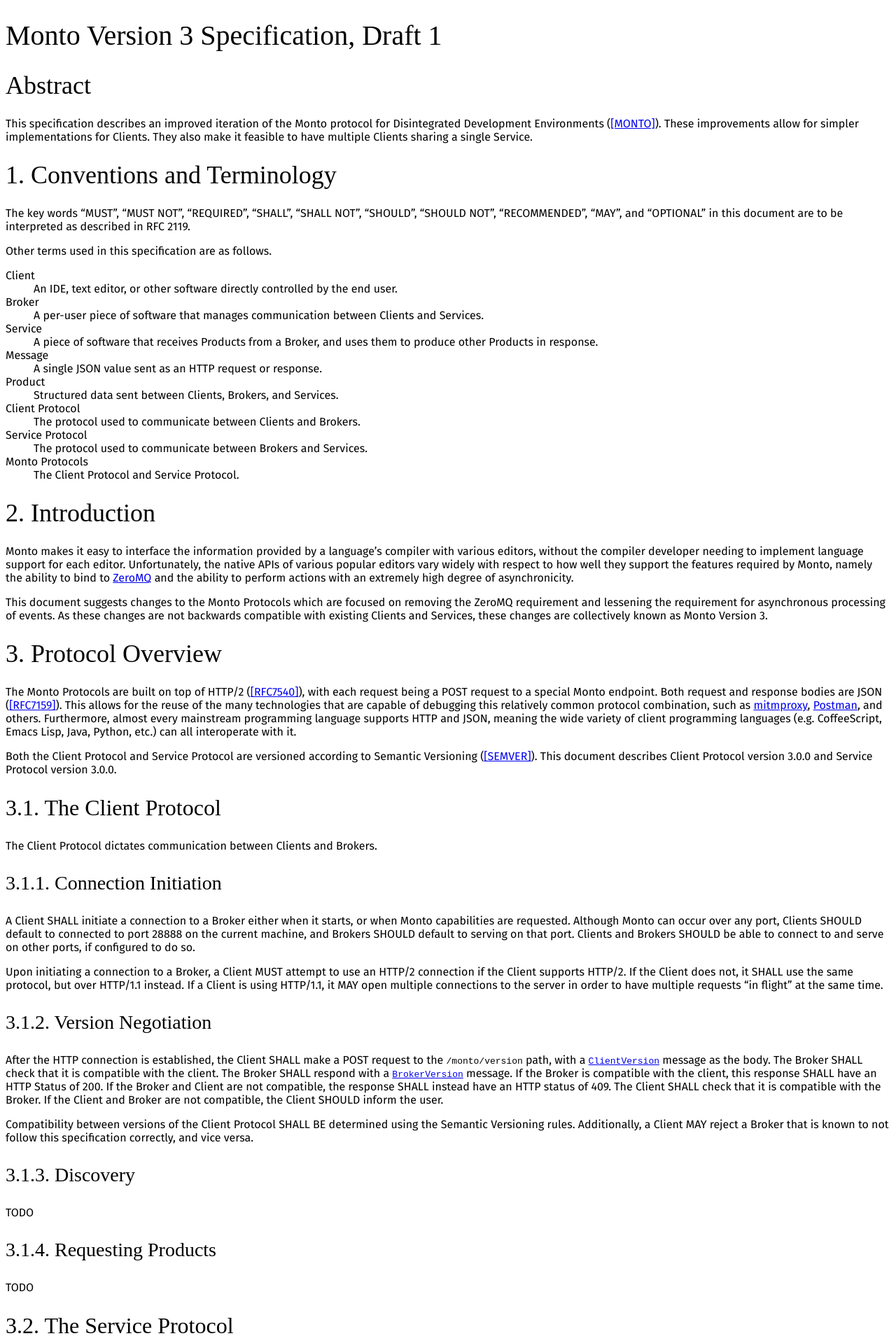
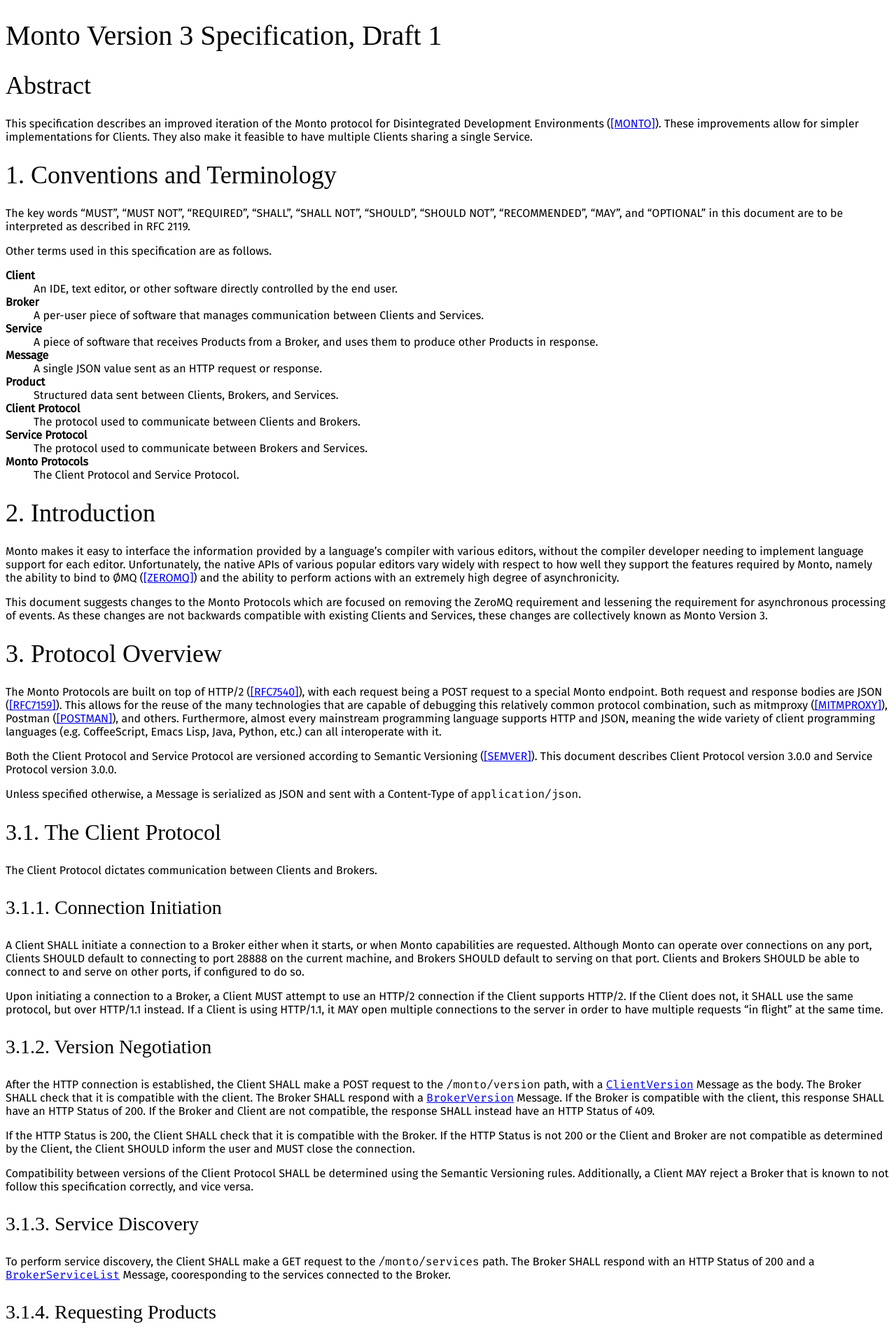
Before and after one commit to remexre/remexre.github.io, a Jekyll site: the page built from _posts/2017-05-19-monto-version-3-specification-draft-1.md, in a window 1280 px wide. Shown: the top 1919 px of the page at 70% size. Built offline with Jekyll 4.4.1, drawn with Linux system fonts in a browser that asks for light colours; some web fonts are replaced; some of the changed text lies outside the part shown.

Commit message:
Finishes Client Protocol docs (minus schemas).

````diff
--- a/_includes/main.css
+++ b/_includes/main.css
@@ -17,3 +17,10 @@
 	font-family: "Fira Sans Extra Condensed";
 	font-weight: 500;
 }
+
+dt { font-weight: bold; }
+
+code, pre {
+	font-family: "Fira Mono";
+	tab-size: 4;
+}
--- a/_posts/2017-05-19-monto-version-3-specification-draft-1.md
+++ b/_posts/2017-05-19-monto-version-3-specification-draft-1.md
@@ -51,8 +51,8 @@
 compiler with various editors, without the compiler developer needing to
 implement language support for each editor. Unfortunately, the native APIs
 of various popular editors vary widely with respect to how well they
-support the features required by Monto, namely the ability to bind to
-[ZeroMQ](http://zeromq.org/) and the ability to perform actions with an
+support the features required by Monto, namely the ability to bind to ØMQ
+([\[ZEROMQ\]](#zeromq)) and the ability to perform actions with an
 extremely high degree of asynchronicity.
 
 This document suggests changes to the Monto Protocols which are focused on
@@ -67,16 +67,19 @@
 with each request being a POST request to a special Monto endpoint. Both
 request and response bodies are JSON ([\[RFC7159\]](#rfc7159)). This
 allows for the reuse of the many technologies that are capable of
-debugging this relatively common protocol combination, such as
-[mitmproxy](https://mitmproxy.org/),
-[Postman](https://www.getpostman.com/), and others. Furthermore, almost
-every mainstream programming language supports HTTP and JSON, meaning the
-wide variety of client programming languages (e.g. CoffeeScript, Emacs
-Lisp, Java, Python, etc.) can all interoperate with it.
+debugging this relatively common protocol combination, such as mitmproxy
+([\[MITMPROXY\]](#mitmproxy)), Postman ([\[POSTMAN\]](#postman)), and
+others. Furthermore, almost every mainstream programming language supports
+HTTP and JSON, meaning the wide variety of client programming languages
+(e.g. CoffeeScript, Emacs Lisp, Java, Python, etc.) can all interoperate
+with it.
 
 Both the Client Protocol and Service Protocol are versioned according to
 Semantic Versioning ([\[SEMVER\]](#semver)). This document describes
 Client Protocol version 3.0.0 and Service Protocol version 3.0.0.
+
+Unless specified otherwise, a Message is serialized as JSON and sent with
+a Content-Type of `application/json`.
 
 ## 3.1. The Client Protocol
 
@@ -85,11 +88,11 @@
 ### 3.1.1. Connection Initiation
 
 A Client SHALL initiate a connection to a Broker either when it starts, or
-when Monto capabilities are requested. Although Monto can occur over any
-port, Clients SHOULD default to connected to port 28888 on the current
-machine, and Brokers SHOULD default to serving on that port. Clients and
-Brokers SHOULD be able to connect to and serve on other ports, if
-configured to do so.
+when Monto capabilities are requested. Although Monto can operate over
+connections on any port, Clients SHOULD default to connecting to port
+28888 on the current machine, and Brokers SHOULD default to serving on
+that port. Clients and Brokers SHOULD be able to connect to and serve on
+other ports, if configured to do so.
 
 Upon initiating a connection to a Broker, a Client MUST attempt to use an
 HTTP/2 connection if the Client supports HTTP/2. If the Client does not,
@@ -101,27 +104,39 @@
 
 After the HTTP connection is established, the Client SHALL make a POST
 request to the `/monto/version` path, with
-a [`ClientVersion`](#411-clientversion) message as the body. The Broker
+a [`ClientVersion`](#411-clientversion) Message as the body. The Broker
 SHALL check that it is compatible with the client. The Broker SHALL
-respond with a [`BrokerVersion`](#421-brokerversion) message. If the
+respond with a [`BrokerVersion`](#421-brokerversion) Message. If the
 Broker is compatible with the client, this response SHALL have an HTTP
 Status of 200. If the Broker and Client are not compatible, the response
-SHALL instead have an HTTP status of 409. The Client SHALL check that it
-is compatible with the Broker. If the Client and Broker are not
-compatible, the Client SHOULD inform the user.
+SHALL instead have an HTTP Status of 409.
 
-Compatibility between versions of the Client Protocol SHALL BE determined
+If the HTTP Status is 200, the Client SHALL check that it is compatible
+with the Broker. If the HTTP Status is not 200 or the Client and Broker
+are not compatible as determined by the Client, the Client SHOULD inform
+the user and MUST close the connection.
+
+Compatibility between versions of the Client Protocol SHALL be determined
 using the Semantic Versioning rules. Additionally, a Client MAY reject
 a Broker that is known to not follow this specification correctly, and
 vice versa.
 
-### 3.1.3. Discovery
+### 3.1.3. Service Discovery
 
-TODO
+To perform service discovery, the Client SHALL make a GET request to the
+`/monto/services` path. The Broker SHALL respond with an HTTP Status of
+200 and a [`BrokerServiceList`](#422-brokerservicelist) Message,
+cooresponding to the services connected to the Broker.
 
 ### 3.1.4. Requesting Products
 
-TODO
+A Client SHALL request Products by making a POST request to the
+`/monto/products` path, with a [`ClientRequest`](#412-clientrequest)
+Message as the body.
+
+The Broker SHALL then acquire the appropriate Products, and respond with
+an HTTP Status of 200 and a [`BrokerResponse`](#423-brokerresponse)
+Message as the body.
 
 ## 3.2. The Service Protocol
 
@@ -202,11 +217,83 @@
 
 #### 4.1.2.1. Schema
 
-TODO
+```json
+{
+	"$schema": "http://json-schema.org/draft-04/schema#",
+	"title": "ClientRequest",
+	"type": "object",
+	"properties": {
+		"path": { "type": "string" },
+		"request": {
+			"type": "array",
+			"minItems": 1,
+			"items": { "$ref": "#/definitions/productRequest" },
+			"uniqueItems": true
+		}
+	},
+	"additionalProperties": false,
+	"required": ["path", "request"],
+	"definitions": {
+		"productName": {
+			"type": "string",
+			"anyOf": [
+				{
+					"type": "string",
+					"enum": [
+						"errors",
+						"highlighting",
+						"outline"
+						// TODO
+					]
+				},
+				{
+					"type": "string",
+					"pattern": "^[a-zA-Z][a-zA-Z0-9]*(\.[a-zA-Z][a-zA-Z0-9]*)*/[a-zA-Z0-9\._-]+$"
+				}
+			]
+		},
+		"productRequest": {
+			"type": "object",
+			"properties": {
+				"product": { "$ref": "#/definitions/productName" },
+				"service": { "$ref": "#/definitions/serviceName" }
+			},
+			"additionalProperties": false,
+			"required": ["product", "service"]
+		},
+		"serviceName": {
+			"type": "string",
+			"pattern": "^[a-zA-Z_][a-zA-Z0-9_]*(\.[a-zA-Z_][a-zA-Z0-9_]*)*$"
+		}
+	}
+}
+```
 
 #### 4.1.2.2. Example
 
-TODO
+```json
+{
+	"path": "/home/example/foo/bar.c",
+	"request": [
+		{
+			"service": "com.example.quux",
+			"product": "highlighting"
+		},
+		{
+			"service": "com.example.quux",
+			"product": "outline"
+		},
+		{
+			"service": "com.example.xyzzy",
+			"product": "errors"
+		},
+		{
+			"service": "com.example.spam",
+			"product": "com.example.spam/eggs"
+		}
+	]
+}
+```
 
 ## 4.2. Broker Messages
 
@@ -267,6 +354,30 @@
 }
 ```
 
+### 4.2.2. `BrokerServiceList`
+
+#### 4.2.2.1. Schema
+
+```json
+```
+
+#### 4.2.2.2. Example
+
+```json
+```
+
+### 4.2.3. `BrokerResponse`
+
+#### 4.2.3.1. Schema
+
+```json
+```
+
+#### 4.2.3.2. Example
+
+```json
+```
+
 ## 4.3. Service Messages
 
 TODO
@@ -298,12 +409,13 @@
 
 # 7. Further Work
 
-## 7.1. MessagePack
+## 7.1. Binary Encoding instead of JSON
 
-A speed boost could potentially be gained by moving to
-[MessagePack](http://msgpack.org/) or a similar format. This could be
-added in a backwards-compatible way by using the existing Content-Type
-negotiation mechanisms in HTTP.
+A speed boost could potentially be gained by using CBOR
+([\[RFC7049\]](#rfc7049)), MessagePack
+([\[MSGPACK\]](http://msgpack.org/)) or a similar format instead of JSON.
+This could be added in a backwards-compatible way by using the existing
+Content-Type negotiation mechanisms in HTTP if desired.
 
 ## 7.2. Asynchronous Communication
 
@@ -316,16 +428,39 @@
 
 ## 8.1. Normative References
 
+[](){:name="json-schema"}
+[JSONSCHEMA]: Wright, A., Ed., and H. Andrews, Ed., "JSON Schema: A Media
+Type for Describing JSON Documents",
+[draft-wright-json-schema-01](https://tools.ietf.org/html/draft-wright-json-schema-01),
+April 2017.
+
+[](){:name="mitmproxy"}
+[MITMPROXY]: "mitmproxy - home",
+[https://mitmproxy.org/](https://mitmproxy.org/).
+
 [](){:name="monto"}
 [MONTO]: Keidel, S., Pfeiffer, W., and S. Erdweg., "The IDE Portability
 Problem and Its Solution in Monto",
 [doi:10.1145/2997364.2997368](http://dx.doi.org/10.1145/2997364.2997368),
 November 2016.
 
+[](){:name="msgpack"}
+[MSGPACK]: Furuhashi, S., "MessagePack: It's like JSON, but fast and
+small.", [https://msgpack.org/](https://msgpack.org/).
+
+[](){:name="postman"}
+[POSTMAN]: "Postman | Supercharge your API workflow",
+[https://www.getpostman.com/](https://www.getpostman.com/).
+
 [](){:name="rfc2119"}
 [RFC2119]: Bradner, S., "Key words for use in RFCs to Indicate Requirement
 Levels", [BCP 14](https://tools.ietf.org/html/bcp14), [RFC
 2119](https://tools.ietf.org/html/rfc2119), March 1997.
+
+[](){:name="rfc7049"}
+[RFC7049]: Bormann, C., and P. Hoffman, "Concise Binary Object
+Representation (CBOR)", [RFC 7049](https://tools.ietf.org/html/rfc7049),
+October 2013.
 
 [](){:name="rfc7159"}
 [RFC7159]: Bray, T., "The JavaScript Object Notation (JSON) Data
@@ -339,4 +474,8 @@
 
 [](){:name="semver"}
 [SEMVER]: "Semantic Versioning 2.0.0",
-[http://semver.org/spec/v2.0.0.html]().
+[http://semver.org/spec/v2.0.0.html](http://semver.org/spec/v2.0.0.html).
+
+[](){:name="zeromq"}
+[ZEROMQ]: "Distributed Messaging - zeromq",
+[http://zeromq.org/](http://zeromq.org/).
````
Also changed, not shown: other parts of _posts/2017-05-19-monto-version-3-specification-draft-1.md (+1 -1 lines).
